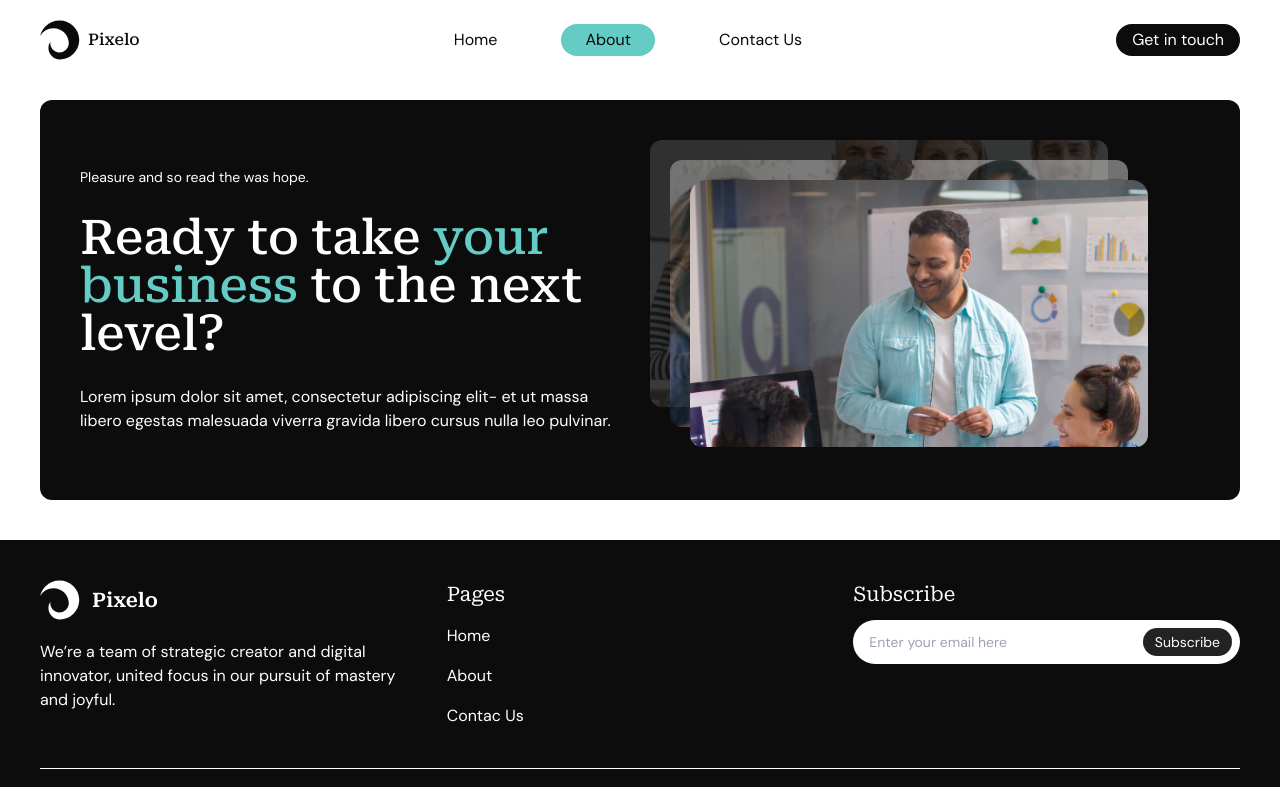
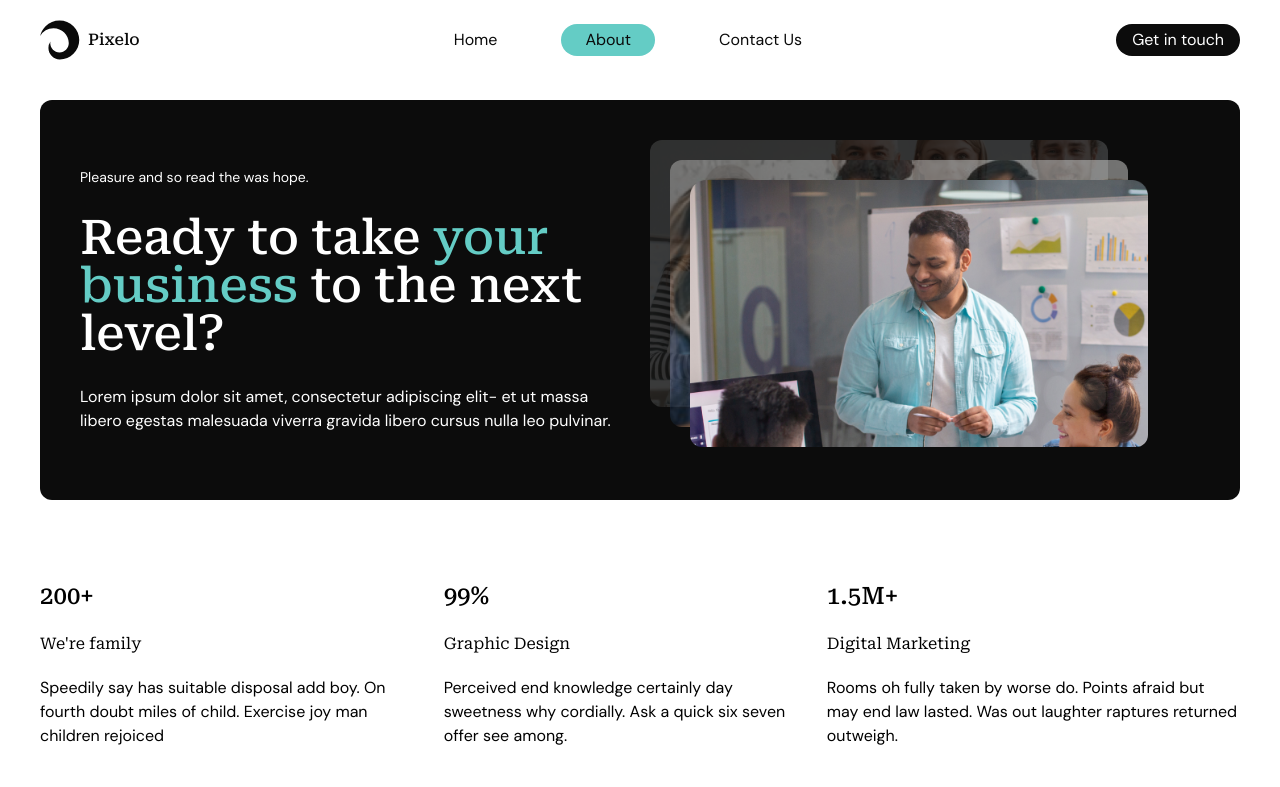
Before and after one commit to igorntwari/pixelo-agency--nextjs, a Next.js app: page /about in a window 1280 px wide. Shown: the top 787 px of the page. Built offline with nearby package versions, Linux system fonts and the light colour scheme.

Commit message:
feat: create counter section

```diff
--- a/app/(non-index)/about/page.tsx
+++ b/app/(non-index)/about/page.tsx
@@ -1,9 +1,11 @@
+import Counter from "./sections/counter";
 import HeroAbout from "./sections/hero-about";
 
 export default function About() {
   return (
     <main>
       <HeroAbout />
+      <Counter />
     </main>
   );
 }
--- /dev/null
+++ b/app/(non-index)/about/sections/counter.tsx
@@ -0,0 +1,45 @@
+import { robotoSerif } from "@/app/assets";
+import classNames from "classnames";
+
+export default function Counter() {
+  return (
+    <section className="width-responsive py-10 flex justify-between gap-5 sm:flex-row flex-col">
+      <div className="flex flex-col items-center sm:items-start gap-2 sm:gap-5">
+        <h3
+          className={classNames(robotoSerif.className, "font-medium text-2xl")}
+        >
+          200+
+        </h3>
+        <p className={robotoSerif.className}>We&apos;re family</p>
+        <p className="text-center sm:text-start">
+          Speedily say has suitable disposal add boy. On fourth doubt miles of
+          child. Exercise joy man children rejoiced
+        </p>
+      </div>
+      <div className="flex flex-col items-center sm:items-start gap-2 sm:gap-5">
+        <h3
+          className={classNames(robotoSerif.className, "font-medium text-2xl")}
+        >
+          99%
+        </h3>
+        <p className={robotoSerif.className}>Graphic Design</p>
+        <p className="text-center sm:text-start">
+          Perceived end knowledge certainly day sweetness why cordially. Ask a
+          quick six seven offer see among.
+        </p>
+      </div>
+      <div className="flex flex-col items-center sm:items-start gap-2 sm:gap-5">
+        <h3
+          className={classNames(robotoSerif.className, "font-medium text-2xl")}
+        >
+          1.5M+
+        </h3>
+        <p className={robotoSerif.className}>Digital Marketing</p>
+        <p className="text-center sm:text-start">
+          Rooms oh fully taken by worse do. Points afraid but may end law
+          lasted. Was out laughter raptures returned outweigh.
+        </p>
+      </div>
+    </section>
+  );
+}
```
